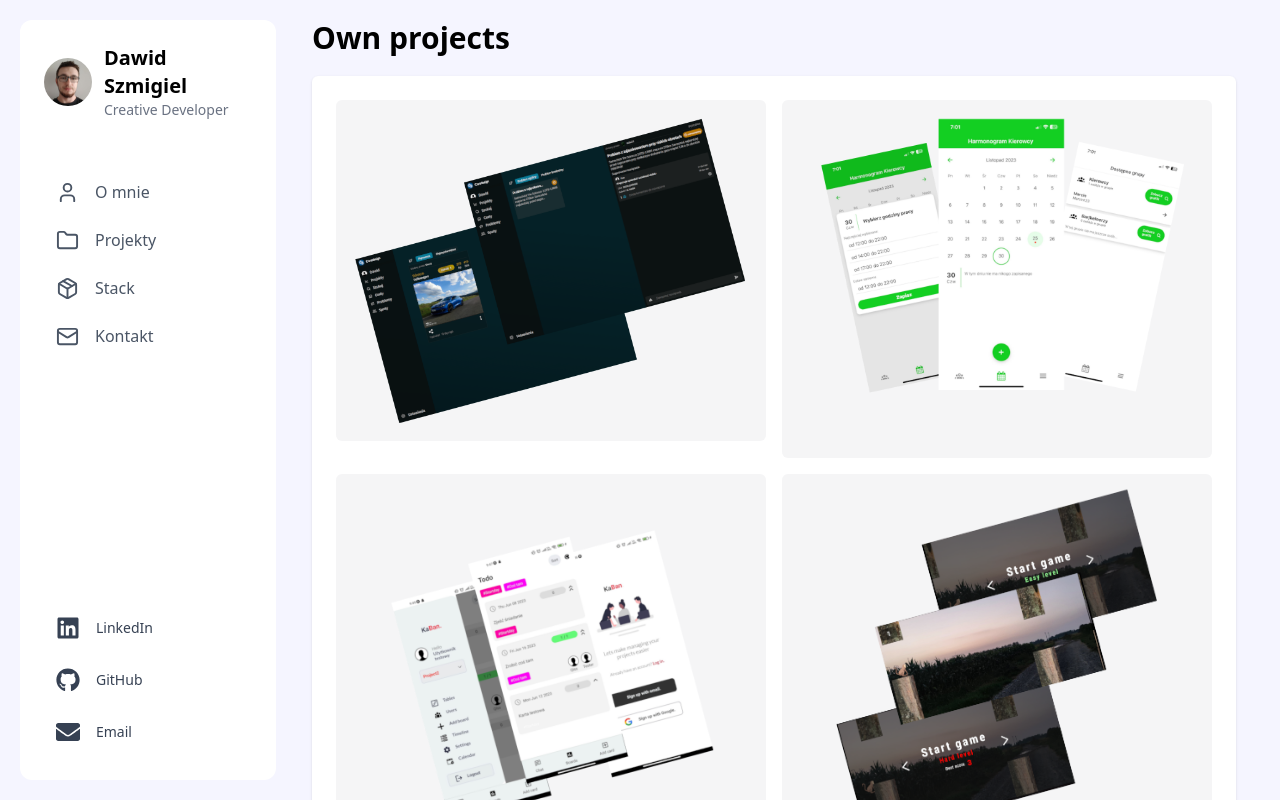
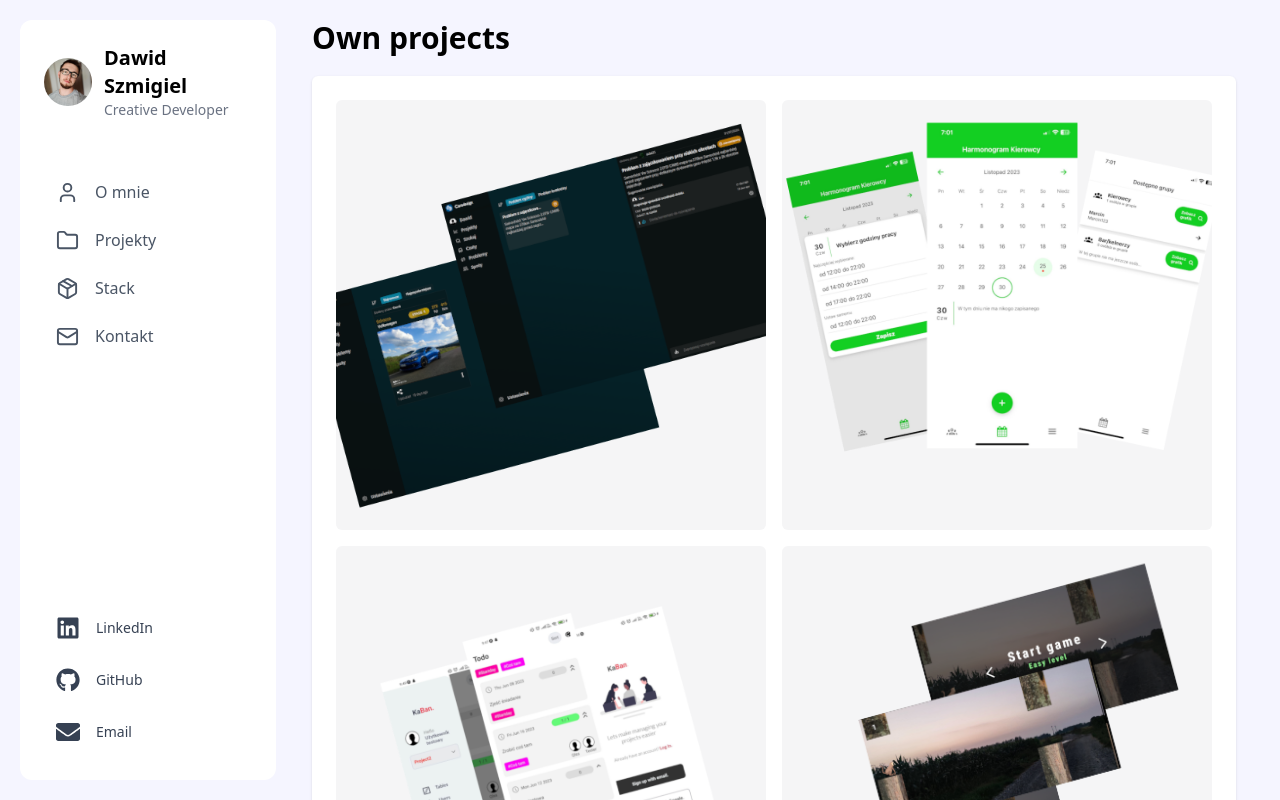
Before and after one commit to infinite223/me, a Next.js app: page /en/projects in a window 1280 px wide. Shown: the top 800 px of the page. Built offline with nearby package versions, Linux system fonts and the light colour scheme.

Commit message:
feat: project changes

```diff
--- a/app/[locale]/page.tsx
+++ b/app/[locale]/page.tsx
@@ -137,13 +137,15 @@ export default function HomePage() {
       <div className="grid grid-cols-1 md:grid-cols-2 gap-4 bg-white rounded-md p-6 shadow-sm max-md:p-3">
         {bestProjects.map((p, i) => (
           <Link key={i} href={`/projects/${p.slug}`}>
-            <div className="relative group rounded-md overflow-hidden hover:cursor-pointer bg-zinc-100/90">
+            <div className="relative group rounded-md overflow-hidden hover:cursor-pointer bg-zinc-100/90 aspect-square">
               <Image
                 alt={p.name}
                 src={getImageByName(p.image)}
-                className="w-full h-full object-cover transition duration-300 ease-in-out group-hover:blur-sm group-hover:brightness-85"
+                fill
+                className="object-cover transition duration-300 ease-in-out group-hover:blur-sm group-hover:brightness-85"
               />
-              <div className="absolute inset-0 flex items-center justify-center bg-opacity-0 group-hover:bg-opacity-30 transition duration-300">
+
+              <div className="absolute inset-0 flex items-center justify-center bg-opacity-0 group-hover:bg-black/40 transition duration-300">
                 <span className="opacity-0 group-hover:opacity-100 text-white font-semibold text-2xl transition duration-300">
                   {p.name}
                 </span>
--- a/app/[locale]/projects/page.tsx
+++ b/app/[locale]/projects/page.tsx
@@ -29,7 +29,7 @@ function getImageByName(name: string) {
     case "shoppingNotes":
       return shoppingNotes;
     default:
-      return scheduleApp; // fallback
+      return scheduleApp;
   }
 }
 
@@ -44,17 +44,15 @@ export default function ProjectsPage() {
         <div className="grid grid-cols-1 mt-5 md:grid-cols-2 gap-4 bg-white rounded-md p-6 shadow-sm max-md:p-3">
           {myProjects.map((p, i) => (
             <Link key={i} href={`/projects/${p.slug}`}>
-              <div
-                key={i}
-                className="relative group rounded-md overflow-hidden hover:cursor-pointer bg-zinc-100/90"
-              >
+              <div className="relative group rounded-md overflow-hidden hover:cursor-pointer bg-zinc-100/90 aspect-square">
                 <Image
-                  alt="schedule app"
+                  alt={p.name}
                   src={getImageByName(p.image)}
-                  className="w-full h-full object-cover transition duration-300 ease-in-out group-hover:blur-sm group-hover:brightness-85"
+                  fill
+                  className="object-cover transition duration-300 ease-in-out group-hover:blur-sm group-hover:brightness-85"
                 />
 
-                <div className="absolute inset-0 flex items-center justify-center bg-opacity-0 group-hover:bg-opacity-30 transition duration-300">
+                <div className="absolute inset-0 flex items-center justify-center bg-opacity-0 group-hover:bg-black/40 transition duration-300">
                   <span className="opacity-0 group-hover:opacity-100 text-white font-semibold text-2xl transition duration-300">
                     {p.name}
                   </span>
```
Also changed, not shown: app/assets/me.jpg.
